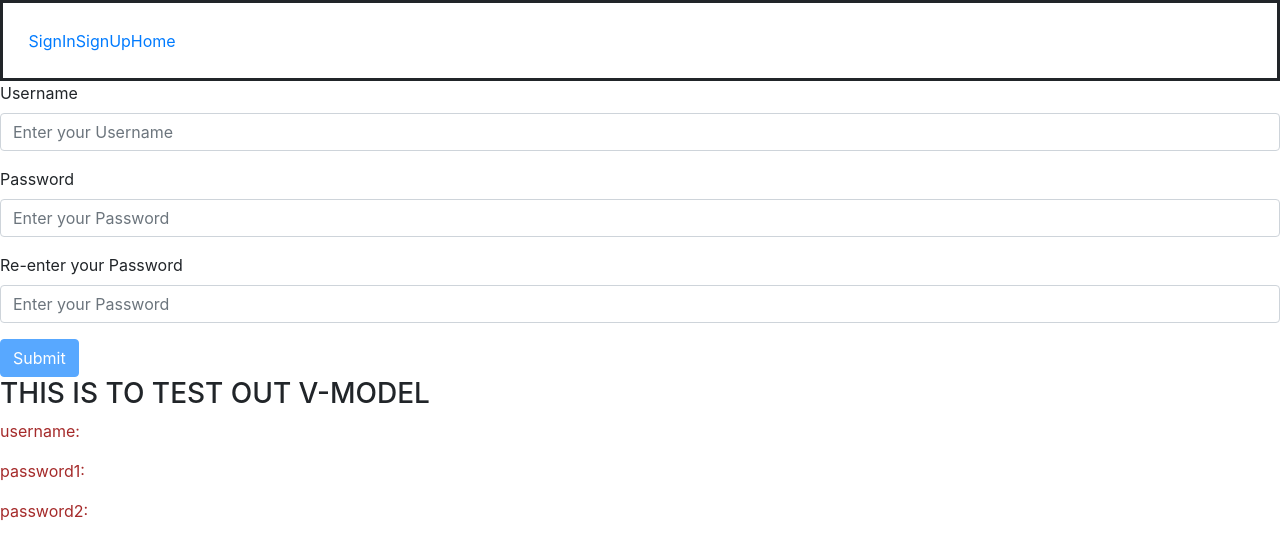
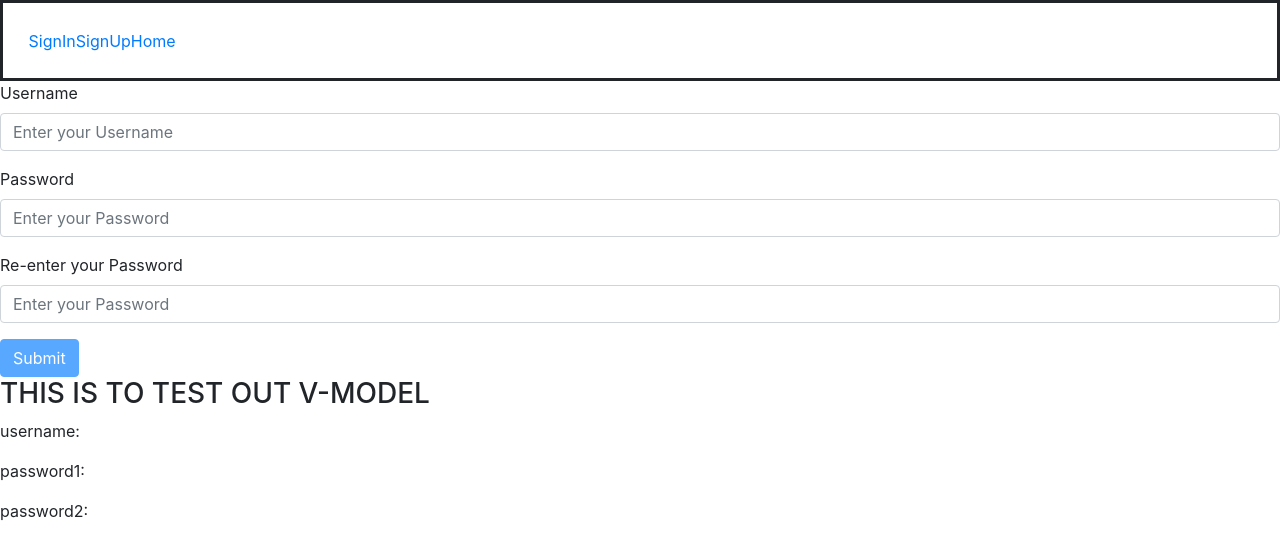
Before and after one commit to ysjprojects/bt3103-vue, a Vue app: page /SignUp in a window 1280 px wide. Shown: the top 556 px of the page. Built offline with nearby package versions, Linux system fonts and the light colour scheme.

Commit message:
fixed error message bugs, cleaned up code

```diff
--- a/src/views/SignInPage.vue
+++ b/src/views/SignInPage.vue
@@ -64,6 +64,3 @@ export default {
   },
 };
 </script>
-
-<style>
-</style>
--- a/src/views/SignUpPage.vue
+++ b/src/views/SignUpPage.vue
@@ -9,10 +9,11 @@
         id="usernameInput"
         aria-describedby="emailHelp"
         placeholder="Enter your Username"
+        required="true"
       />
     </div>
     <div class="form-group form-check">
-      <p v-show="name" id="nameHelp" class="form-text text-muted">
+      <p v-show="name" id="nameHelp" class="form-text-text-muted">
         {{ error1 }}
       </p>
     </div>
@@ -24,10 +25,11 @@
         class="form-control"
         id="inputPassword1"
         placeholder="Enter your Password"
+        required="true"
       />
     </div>
     <div class="form-group form-check">
-      <p v-show="pMatch" id="p1Help" class="form-text text-muted">
+      <p v-show="pMatch" id="p1Help" class="form-text-text-muted">
         {{ error2 }}
       </p>
     </div>
@@ -39,10 +41,11 @@
         class="form-control"
         id="inputPassword2"
         placeholder="Enter your Password"
+        required="true"
       />
     </div>
     <div class="form-group form-check">
-      <p v-show="filled" id="p2Help" class="form-text text-muted">
+      <p v-show="filled" id="p2Help" class="form-text-text-muted">
         {{ error3 }}
       </p>
     </div>
@@ -81,7 +84,7 @@ export default {
       isDisabled: true,
       error1: "Username must be at least 6 characters long",
       error2: "Passwords must match!",
-      error3: "form incomplete",
+      error3: "All entries must be fully filled",
       name: false,
       pMatch: false,
       filled: false,
@@ -99,57 +102,128 @@ export default {
       return this.password1 == this.password2;
     },
     enable() {
+      this.isDisabled = false;
+      // this.name = false;
+      // this.pMatch = false;
+      // this.filled = false;
+    },
+    disable() {
       this.isDisabled = true;
-      this.name = false;
-      this.pMatch = false;
-      this.filled = false;
+    },
+    // prettier-ignore
+    isfilled() {
+      return this.password1.length != 0 && this. password2.length != 0 && this.name.length != 0;
+    },
+    checkPW() {
+      if (!this.passwordEqual()) {
+        this.pMatch = true;
+      } else {
+        this.pMatch = false;
+      }
+    },
+    checkFilled() {
+      if (!this.isfilled()) {
+        this.filled = true;
+      } else {
+        this.filled = false;
+      }
+    },
+    checkName() {
+      if (this.username.length < 6) {
+        this.name = true;
+      } else {
+        this.name = false;
+      }
+    },
+    okay() {
+      return !(this.name || this.filled || this.pMatch);
     },
   },
-
   watch: {
     password1(val) {
-      if (val.length == 0) {
-        console.log("form incomplete");
-        this.isDisabled = true;
-      } else if (!this.passwordEqual()) {
-        console.log("not equal");
-        this.pMatch = true;
-        this.isDisabled = true;
+      this.checkPW();
+      this.checkFilled();
+      this.checkName();
+      if (this.okay()) {
+        console.log("wrong");
+        this.enable();
       } else {
-        this.enable();
+        this.disable();
       }
+      // if (this.isfilled()) {
+      //   this.filled = false;
+      // } else {
+      //   this.filled = true;
+      // }
+      // if (val.length == 0) {
+      //   console.log("form incomplete");
+      //   this.isDisabled = true;
+      //   this.filled = true;
+      // } else if (!this.passwordEqual()) {
+      //   console.log("not equal");
+      //   this.pMatch = true;
+      //   this.isDisabled = true;
+      // } else {
+      //   this.enable();
+      // }
     },
     password2(val) {
-      if (val.length == 0) {
-        this.error = "form incomplete";
-        this.isDisabled = true;
-      } else if (!this.passwordEqual()) {
-        console.log("not equal");
-        this.pMatch = true;
-        this.isDisabled = true;
+      this.checkPW();
+      this.checkFilled();
+      this.checkName();
+      if (this.okay()) {
+        this.enable();
       } else {
-        this.enable();
+        this.disable();
       }
+      // if (this.isfilled()) {
+      //   this.filled = false;
+      // } else {
+      //   this.filled = true;
+      // }
+      // if (val.length == 0) {
+      //   this.isDisabled = true;
+      //   this.filled = true;
+      // } else if (!this.passwordEqual()) {
+      //   console.log("not equal");
+      //   this.pMatch = true;
+      //   this.isDisabled = true;
+      // } else {
+      //   this.enable();
+      // }
     },
     username(val) {
-      if (val.length == 0) {
-        console.log("form incomplete");
-        this.filled = true;
-        this.isDisabled = true;
-      } else if (val.length < 6) {
-        console.log("Username must be at least 6 characters long");
-        this.name = true;
-        this.isDisabled = true;
+      this.checkPW();
+      this.checkFilled();
+      this.checkName();
+      if (this.okay()) {
+        this.enable();
       } else {
-        this.enable();
+        this.disable();
       }
+      // if (this.isfilled()) {
+      //   this.filled = false;
+      // } else {
+      //   this.filled = true;
+      // }
+      // if (val.length == 0) {
+      //   console.log("form incomplete");
+      //   this.filled = true;
+      //   this.isDisabled = true;
+      // } else if (val.length < 6) {
+      //   console.log("Username must be at least 6 characters long");
+      //   this.name = true;
+      //   this.isDisabled = true;
+      // } else {
+      //   this.enable();
+      // }
     },
   },
 };
 </script>
 
-<style>
-p {
-  color: brown;
+<style scoped>
+.form-text-text-muted {
+  color: red;
 }
 </style>
```
Also changed, not shown: src/views/SignUp.vue (deleted, +0 -64 lines).
